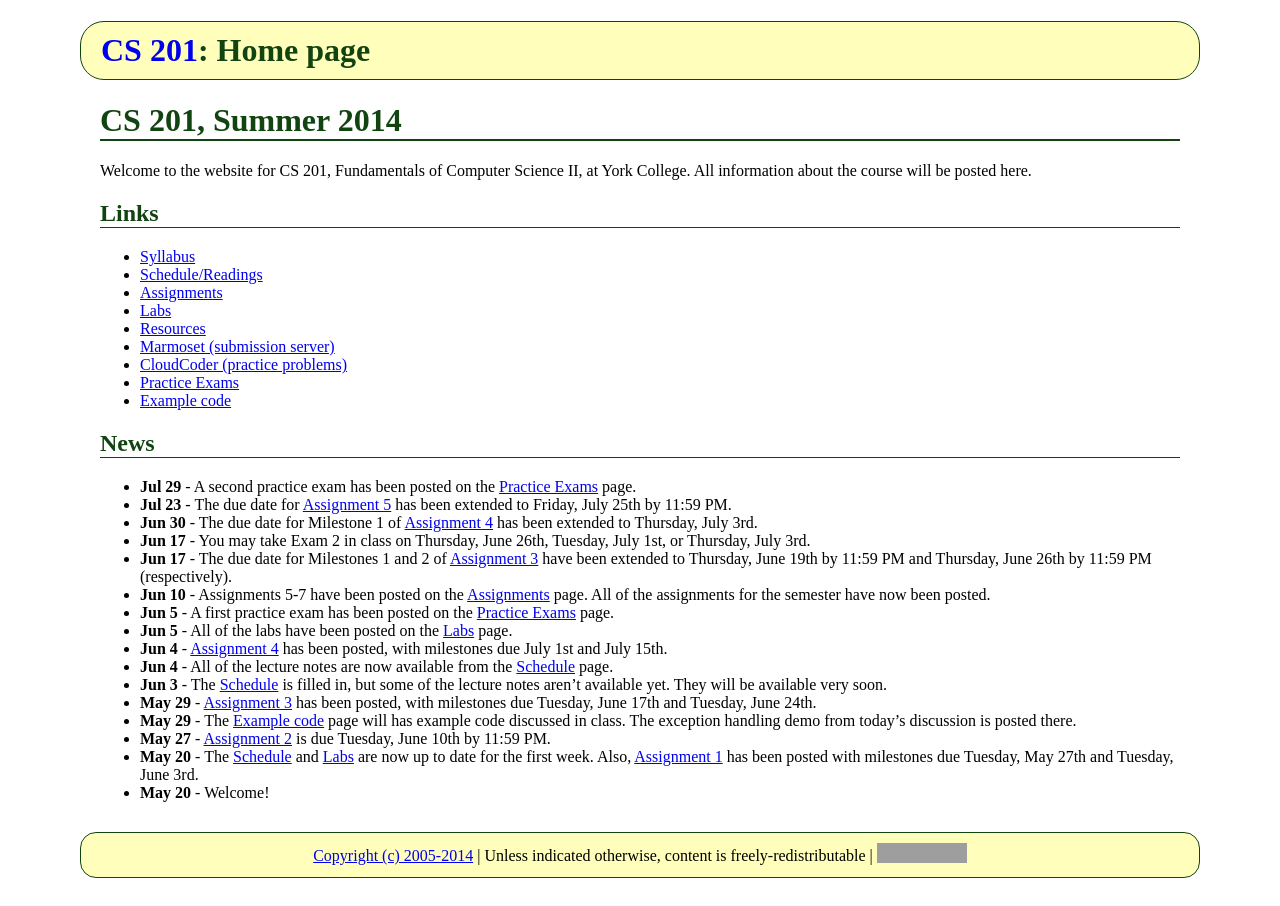
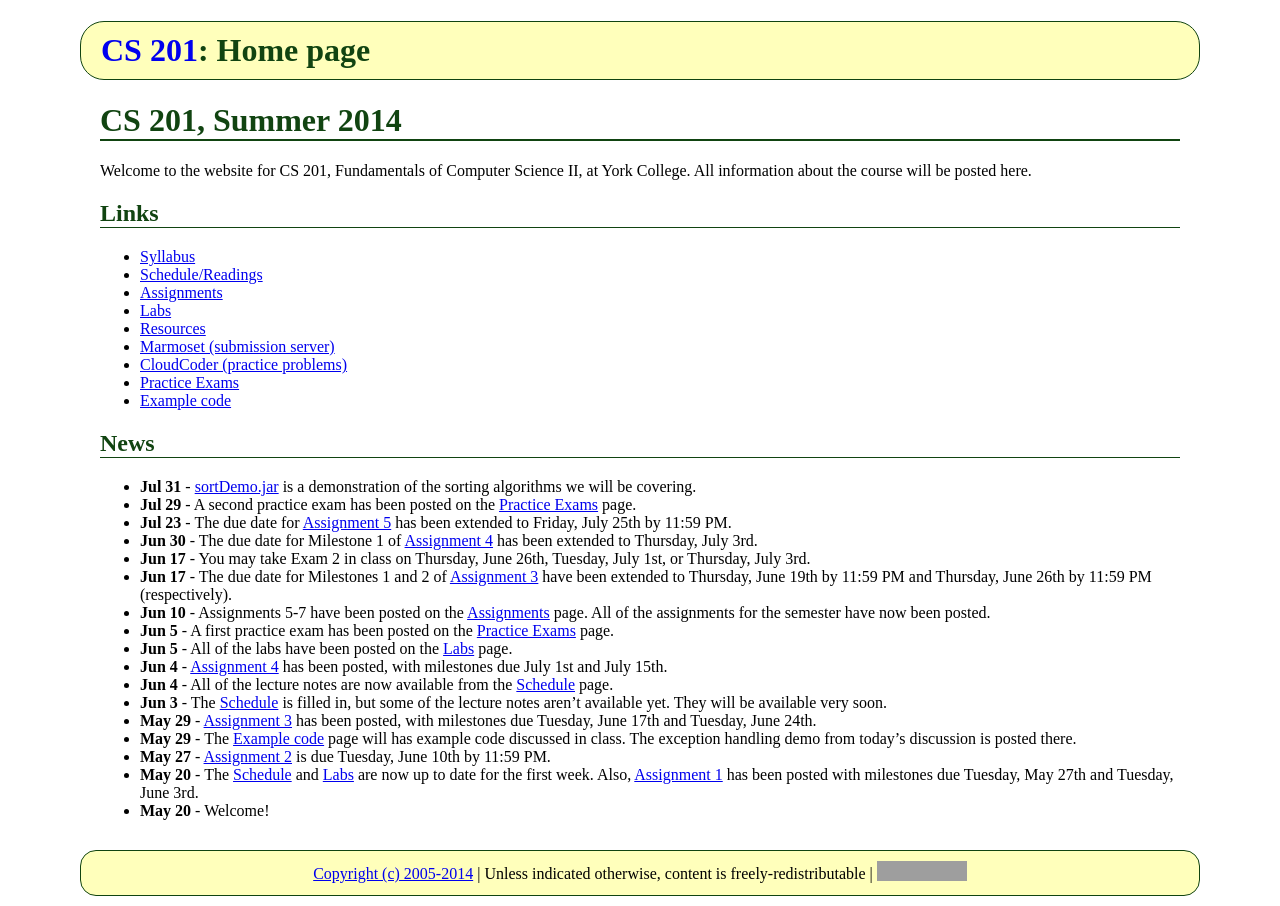
Before and after one commit to ycpcs/cs201-summer2014, a Jekyll site: the page built from index.md, in a window 1280 px wide. Built offline with Jekyll 4.4.1, drawn with Linux system fonts in a browser that asks for light colours; Markdown is read by kramdown in place of the engine named in the settings; grey boxes are pictures that could not be loaded.

Commit message:
sort demo

```diff
--- a/index.md
+++ b/index.md
@@ -23,6 +23,7 @@ Welcome to the website for CS 201, Fundamentals of Computer Science II, at York
 
 ## News
 
+* **Jul 31** - [sortDemo.jar](resources/sortDemo.jar) is a demonstration of the sorting algorithms we will be covering.
 * **Jul 29** - A second practice exam has been posted on the [Practice Exams](practice/index.html) page.
 * **Jul 23** - The due date for [Assignment 5](assign/assign05.html) has been extended to Friday, July 25th by 11:59 PM.
 * **Jun 30** - The due date for Milestone 1 of [Assignment 4](assign/assign04.html) has been extended to Thursday, July 3rd.
```
Also changed, not shown: 1 other file.
